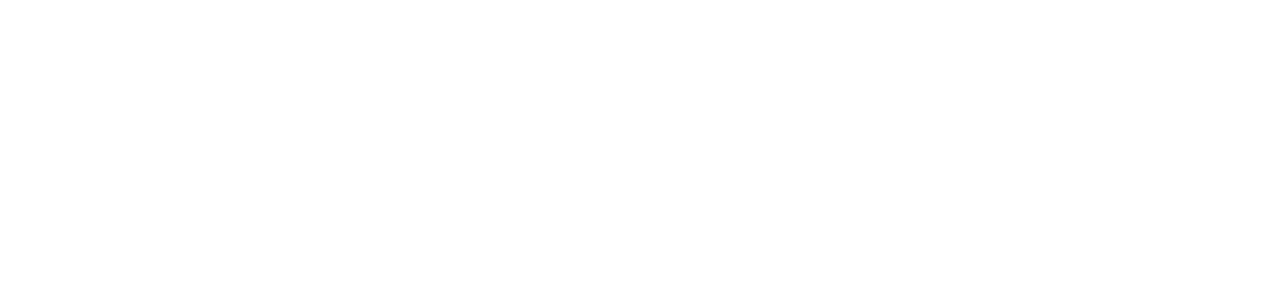
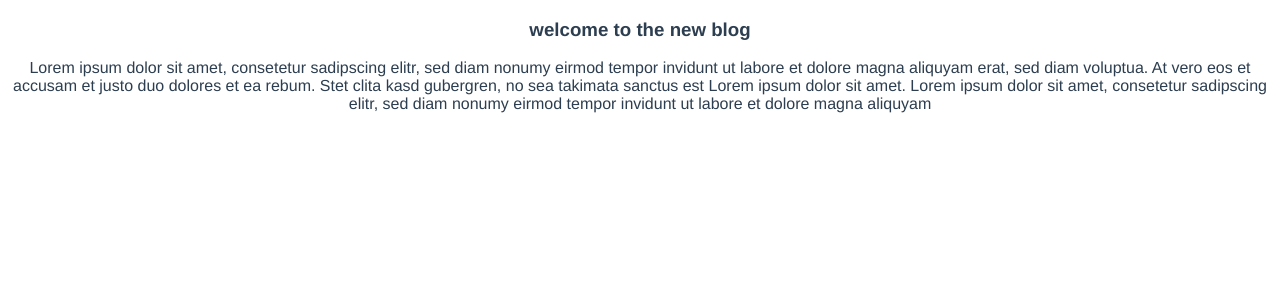
Before and after one commit to BetancourtFelipe/dojo-blog-api, a Vue app: page /posts/1 in a window 1280 px wide. Before the commit this address had no page. Shown: the top 300 px of the page. Built offline with nearby package versions, Linux system fonts and the light colour scheme; data requests are answered from the project's data file.

Commit message:
Add getPost fetch composables

```diff
--- a/src/components/SinglePost.vue
+++ b/src/components/SinglePost.vue
@@ -1,7 +1,10 @@
 <template>
   <div class="post">
-    <h3>{{ post.title }}</h3>
+    <router-link :to="{ name: 'Details', params: { id: post.id }}">
+      <h3>{{ post.title }}</h3>
+    </router-link>
     <p>{{ snippet }}</p>
+    <span v-for="tag in post.tags" :key="tag">#{{ tag }}</span>
   </div>
 </template>
 
--- /dev/null
+++ b/src/composables/getPost.js
@@ -0,0 +1,24 @@
+import { ref } from 'vue';
+
+const getPost = (id) => {
+  const post = ref(null)
+  const error = ref(null)
+
+  const load = async () => {
+    try {
+      let data = await fetch('http://localhost:3000/posts/' +id )
+      if (!data.ok) {
+        throw Error('that post does not exist')
+      }
+      post.value = await data.json()
+    }
+    catch (err) {
+      error.value = err.message
+      console.log(error.value)
+    }
+  }
+
+ return { post, error, load }
+}
+
+export default getPost
--- /dev/null
+++ b/src/composables/getPosts.js
@@ -0,0 +1,24 @@
+import { ref } from 'vue';
+
+const getPosts = () => {
+  const posts = ref([])
+  const error = ref(null)
+
+  const load = async () => {
+    try {
+      let data = await fetch('http://localhost:3000/posts')
+      if (!data.ok) {
+        throw Error('no data available')
+      }
+      posts.value = await data.json()
+    }
+    catch (err) {
+      error.value = err.message
+      console.log(error.value)
+    }
+ }
+
+ return { posts, error, load }
+}
+
+export default getPosts
--- a/src/router/index.js
+++ b/src/router/index.js
@@ -1,4 +1,5 @@
 import { createRouter, createWebHistory } from 'vue-router';
+import Details from '../views/Details.vue';
 import HomeView from '../views/HomeView.vue';
 
 const routes = [
@@ -7,6 +8,12 @@
     name: 'home',
     component: HomeView
   },
+  {
+    path: '/posts/:id',
+    name: 'Details',
+    component: Details,
+    props: true
+  }
 
 ]
 
--- /dev/null
+++ b/src/views/Details.vue
@@ -0,0 +1,26 @@
+<template>
+  <div v-if="error">{{ error }}</div>
+  <div v-if="post" class="post">
+    <h3>{{ post.title }}</h3>
+    <p class="pre">{{ post.body }}</p>
+  </div>
+</template>
+
+<script>
+import getPost from '../composables/getPost';
+
+export default {
+  props: ['id'],
+  setup(props) {
+    const {post, error, load } = getPost(props.id)
+
+    load()
+
+    return { post, error }
+  }
+}
+</script>
+
+<style>
+
+</style>
--- a/src/views/HomeView.vue
+++ b/src/views/HomeView.vue
@@ -41,33 +41,20 @@
 </template>
 
 <script>
-import { ref } from 'vue';
 import PostList from '../components/PostList.vue';
+import getPosts from '../composables/getPosts';
 
 export default {
   name: 'HomeView',
   components: {PostList},
   setup(){
+    const { posts, error, load } = getPosts()
 
-    const posts = ref([
-    ])
-    const error = ref(null)
+    load()
 
-    const load = async () => {
-      try {
-        let data = await fetch('http://localhost:3000/posts')
-        if (!data.ok) {
-          throw Error('no data available')
-        }
-        posts.value = await data.json()
-    }
-      catch (err) {
-        error.value = err.message
-        console.log(error.value)
-      }
-}
 
-load()
+
+
 
 
 
```
